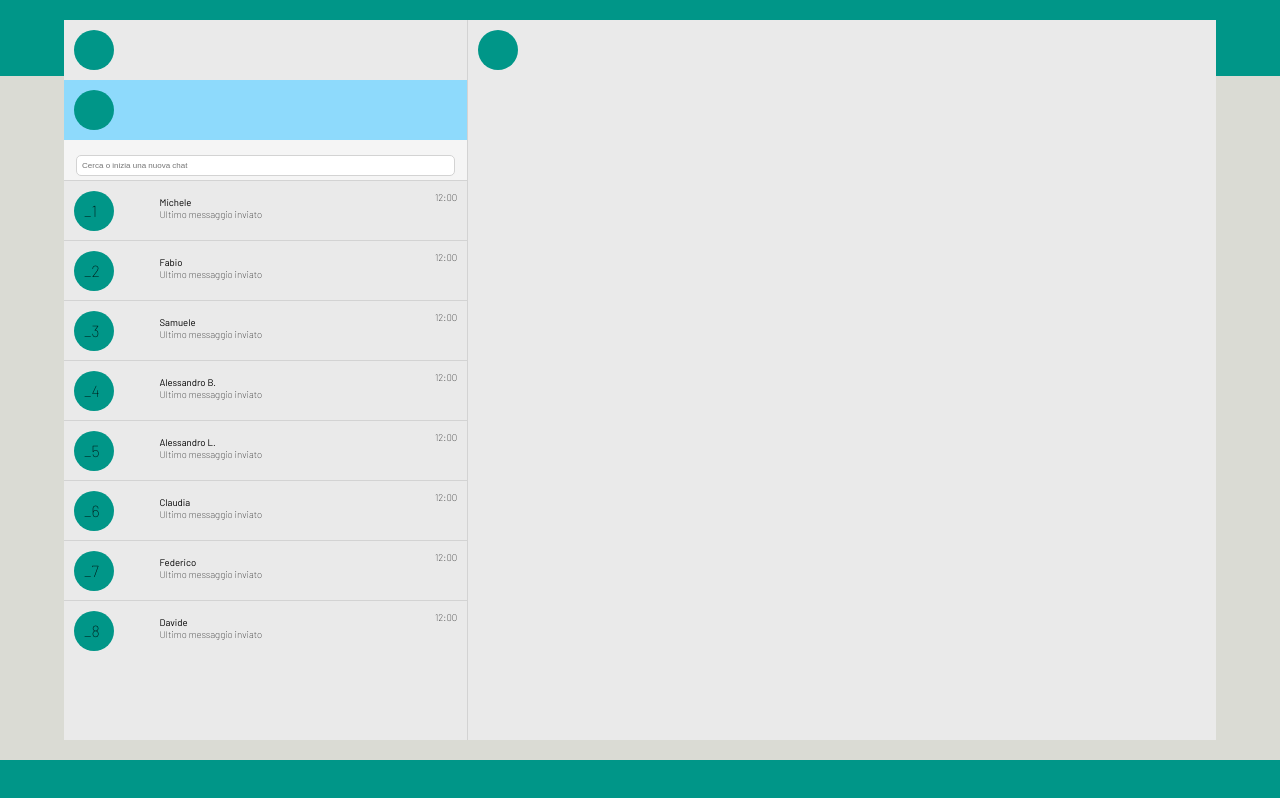
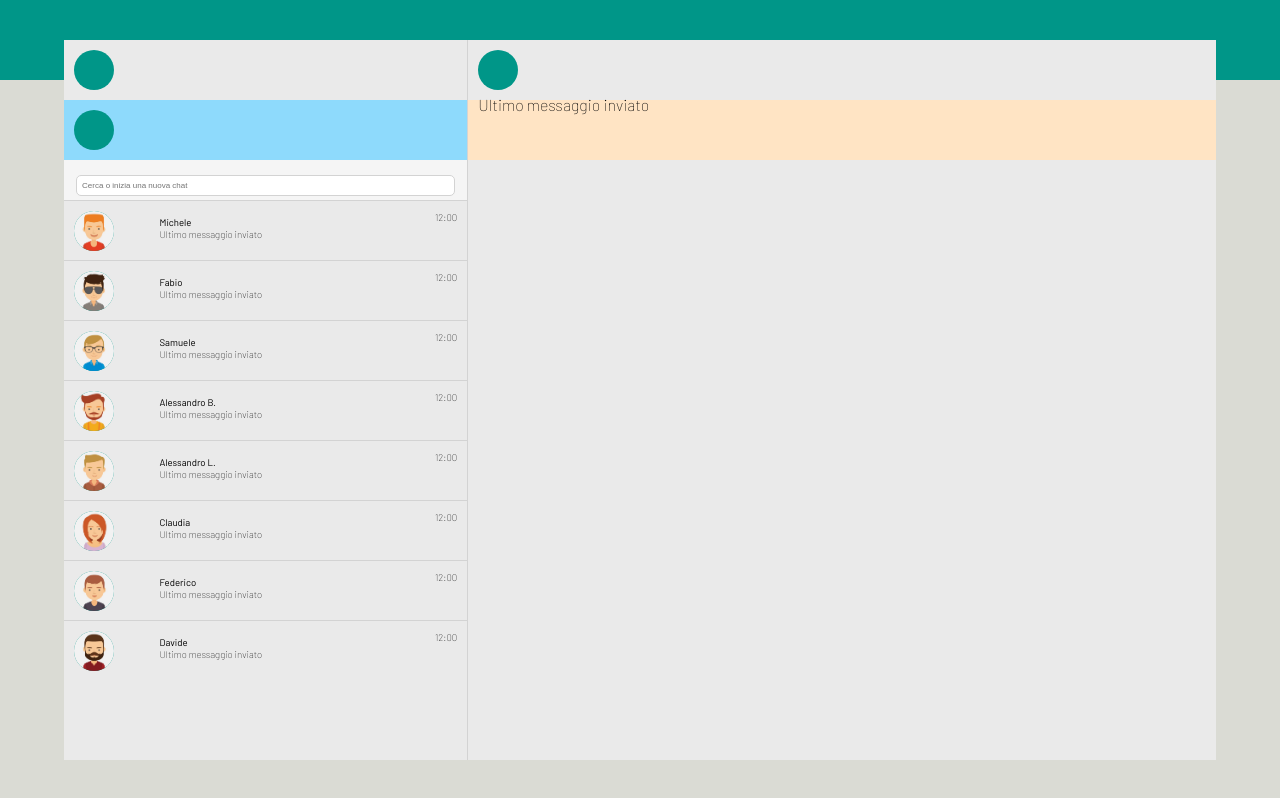
Before and after one commit to Paolacocc/vue-boolzapp, a plain HTML site: page index.html in a window 1280 px wide. Drawn offline with nearby package versions, Linux system fonts and the light colour scheme.

Commit message:
fixed scroll bar

```diff
--- a/css/style.css
+++ b/css/style.css
@@ -4,18 +4,22 @@
     box-sizing: border-box;
 }
 body {
+    font-family: 'Barlow', sans-serif;
+}
+#app{
     background: linear-gradient(180deg, #009688 10%, #DADBD4 10%);
-    max-height: 100vh;
+    height: 100vh;
     width: 100%;
-    font-family: 'Barlow', sans-serif;
+
     font-weight: 100;
-
+    display: flex;
+    justify-content: center;
+    align-items: center;
 }
 /* MAIN STRUCTURE */
 .wrapper {
-    height: 90vh;
+    height: 90%;
     width: 90%;
-    margin: 20px auto;
     background-color: gray;
     display: flex;
 
@@ -24,6 +28,8 @@ body {
     width: 35%;
     height: 100%;
     background-color: #EAEAEA;
+    display: flex;
+    flex-direction: column;
 }
 .right-col {
     width: 65%;
@@ -60,7 +66,8 @@ body {
 }
 /* LEFT LIST */
 .scroll-list {
-
+    flex-grow: 1;
+    overflow-y: scroll;
 }
 .ul-list {
     height: 100%;
@@ -84,7 +91,7 @@ body {
     height: 40px;
     background-color: #009688;
     border-radius: 50%;
-    padding: 10px;
+
 }
 .contacts p {
     font-size: .6rem;
@@ -94,3 +101,7 @@ body {
     font-weight: 400;
 }
 /* RIGHT BAR */
+.right-footer {
+    height: 60px;
+    background-color: bisque;
+}
--- a/index.html
+++ b/index.html
@@ -38,7 +38,8 @@
                 <div class="scroll-list">
                     <ul class="ul-list">
                         <li class="contacts" v-for="people in contacts">
-                            <div class="avatar-list">{{people.avatar}}</div>
+
+                            <img class="avatar-list" :src="`img/avatar` + people.avatar +`.jpg`" alt="">
                             <div class="person-info">
                                 <p class="strong">{{people.name}}</p>
                                 <p>Ultimo messaggio inviato</p>
@@ -50,15 +51,29 @@
                 </div>
             </div>
             <div class="right-col">
+                <!-- header right -->
                 <div class="right-header">
                     <div class="avatar-list"></div>
+                    <div class="person-info">
+                        <p class="strong"></p>
+                        <p>Ultimo messaggio inviato</p>
+                    </div>
                 </div>
+                <!-- /header right -->
+                <!-- main -->
+                <!-- /main -->
+
+                <!-- footer -->
+                <div class="right-footer">
+
+                </div>
+                <!-- /footer -->
+
             </div>
+
         </div>
 
-    </div>
-
-    <script src="js/script.js"></script>
+        <script src="js/script.js"></script>
 </body>
 
 </html>
--- a/js/script.js
+++ b/js/script.js
@@ -3,6 +3,7 @@ const { createApp } = Vue;
 createApp({
     data(){
         return {
+            activeIndex: 0,
             contacts: [
                 {
                     name: 'Michele',
```
